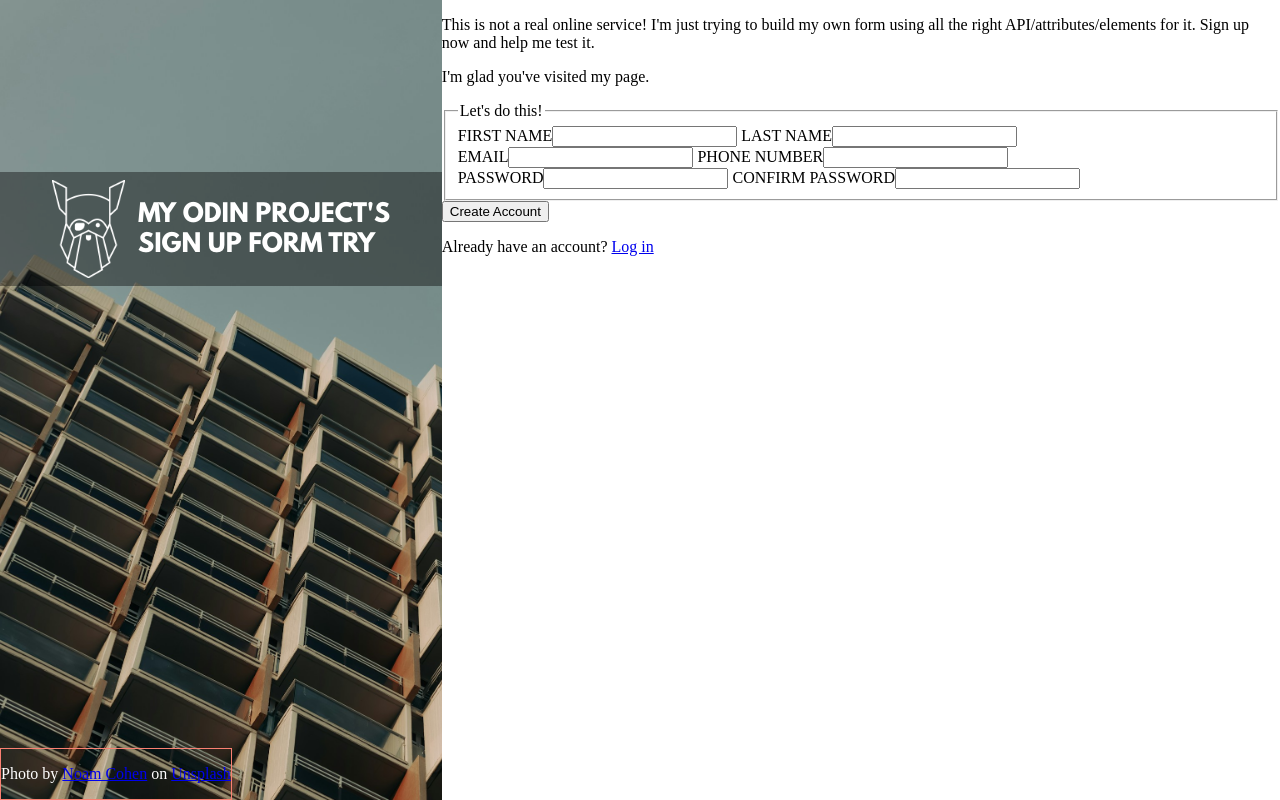
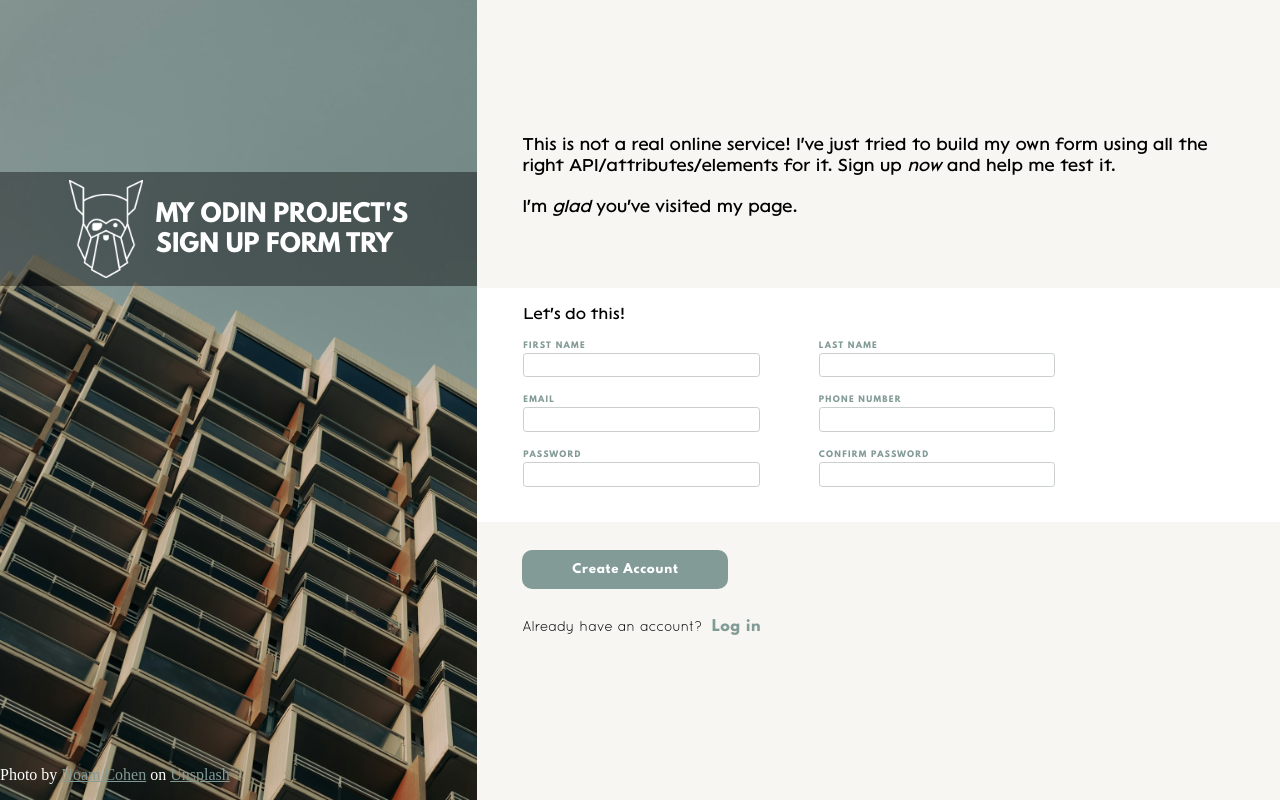
Before and after one commit to hammichalkovic/my-odin-project-practices, a plain HTML site: page od_sign-up_form/index.html in a window 1280 px wide. Drawn offline with Linux system fonts and the light colour scheme.

Commit message:
Mark up #main element and its children

```diff
--- a/od_sign-up_form/css/style.css
+++ b/od_sign-up_form/css/style.css
@@ -2,6 +2,21 @@
 @font-face {
     font-family: League Spartan;
     src: url('../fonts/league-spartan/LeagueSpartan-Bold.otf');
+}
+
+@font-face {
+    font-family: 'Quicksand Regular';
+    src: url('../fonts/quicksand/Quicksand-Regular.otf');
+}
+
+@font-face {
+    font-family: 'Quicksand Italic';
+    src: url('../fonts/quicksand/Quicksand-Italic.otf');
+}
+
+@font-face {
+    font-family: Lack;
+    src: url('../fonts/lack/lack-regular.otf');
 }
 
 html {
@@ -12,13 +27,15 @@ body {
     display: flex;
     margin: 0;
     padding: 0;
+    width: 100vw;
+    min-width: 1200px;
 }
 
 #wallpaper_and_title {
     background-image: url('../design/noam-cohen-STiLtEKYKdY-unsplash.jpg');
     background-size: 100vh;
     height: 100vh;
-    width: 39.7vw;
+    width: 59.5%;
     position: relative;
     display: flex;
 }
@@ -32,8 +49,29 @@ h1 {
 
 }
 
+form {
+    display: flex;
+    align-items: center;
+}
+
 label {
     text-transform: uppercase;
+    font-family: League Spartan;
+    font-size: 0.5rem;
+    letter-spacing: 0.08rem;
+    display: flex;
+    flex-direction: column;
+    padding-bottom: 0.5rem;
+    /* border: 1px solid salmon; */
+
+}
+
+input {
+    height: 2.6vh;
+    width: 18vw;
+    border-radius: 0.4vh;
+    border: 1px solid #cacfce;
+    margin-top: 0.12rem;
 }
 
 footer {
@@ -41,9 +79,28 @@ footer {
     bottom: 0;
     align-self: center;
     color: white;
-    border: 1px solid salmon;
 
 
+}
+
+legend {
+    font-family: Lack;
+    padding-left: 0;
+    margin-bottom: 1.5vh;
+}
+
+span {
+    font-family: Lack;
+    font-style: italic;
+}
+
+#names,
+#contacts,
+#password_setting {
+    display: flex;
+    /* border: 1px solid salmon; */
+    width: 41.55vw;
+    justify-content: space-between;
 }
 
 #title_area {
@@ -60,3 +117,100 @@ footer {
     background-color: hsla(0, 0%, 0%, 0.4);
 
 }
+
+#main {
+    width: 100%;
+    display: flex;
+    flex-direction: column;
+    justify-content: space-between;
+}
+
+#lead {
+    font-family: Lack;
+}
+
+#lead,
+#bottom {
+
+    /* font-weight: 300; */
+    margin: 0;
+    padding: 0;
+    background-color: #F8F6F2;
+    height: 36vh;
+    width: 100%;
+    letter-spacing: -0.02rem;
+    word-spacing: 0.07rem;
+    font-size: 0.9rem;
+    box-sizing: border-box;
+}
+
+#lead__about,
+#lead__calling {
+    display: block;
+    font-size: 1.1rem;
+    width: 700px;
+}
+
+
+fieldset,
+#lead__about,
+#lead__calling,
+#create_account,
+#bottom p {
+    margin:0 0 0 3.5vw;
+
+}
+
+fieldset {
+    border: 1px solid transparent;
+    padding-left: 0;
+    /* border: 1px solid salmon; */
+    display: flex;
+    flex-direction: column;
+    justify-content: space-between;
+    height: 23vh;
+
+
+}
+
+#lead__calling {
+    margin-top: 2.5vh;
+}
+
+#lead__about {
+    margin-top: 16.6vh;
+}
+
+
+#bottom {
+    height: 34.8vh;
+    font-family: 'Quicksand Regular'
+}
+
+a,
+label {
+    color: #829B96;
+}
+
+#create_account {
+    color: white;
+    font-size: 0.75rem;
+    letter-spacing: 0.05rem;
+    font-family: League Spartan;
+    background-color: #829B96;
+    border: 1px solid transparent;
+    height: 4.9vh;
+    width: 16.1vw;
+    display: flex;
+    align-items: center;
+    justify-content: center;
+    border-radius: 10px;
+    margin:3.5vh 0 3.5vh 3.5vw;
+}
+
+#login_link {
+    text-decoration: none;
+    font-family: League Spartan;
+    letter-spacing: 0.03rem;
+    padding-left: 0.3rem;
+}
--- a/od_sign-up_form/index.html
+++ b/od_sign-up_form/index.html
@@ -20,7 +20,7 @@
     </section>
     <section id="main">
         <div id="lead">
-            <p id="lead__about">This is not a real online service! I'm just trying to build my own form using all the right API/attributes/elements for it. Sign up <span>now</span> and help me test it.</p>
+            <p id="lead__about">This is not a real online service! I've just tried to build my own form using all the right API/attributes/elements for it. Sign up <span>now</span> and help me test it.</p>
             <p id="lead__calling">I'm <span>glad</span> you've visited my page.</p>
         </div>
         <form action="#" id="myform" method="post">
@@ -39,9 +39,11 @@
                     <label for="confirm_password">Confirm password<input type="password" name="password_confirmation" id="confirm_password"></label>
                 </div>
             </fieldset>
-            <button id="create_account">Create Account</button>
         </form>
-        <p>Already have an account? <a href="#login">Log in</a></p>
+        <div id="bottom">
+            <button form="myform" id="create_account">Create Account</button>
+            <p>Already have an account?  <a id="login_link" href="#login"> Log in</a></p>
+        </div>
     </section>
 </body>
 </html>
```
Also changed, not shown: od_sign-up_form/fonts/lack/lack-regular.otf (added), od_sign-up_form/fonts/quicksand/Quicksand-BoldItalic.otf (added), od_sign-up_form/fonts/quicksand/Quicksand-Italic.otf (added), od_sign-up_form/fonts/quicksand/Quicksand-Light.otf (added), od_sign-up_form/fonts/quicksand/Quicksand-LightItalic.otf (added), od_sign-up_form/fonts/quicksand/Quicksand-Regular.otf (added), 3 other files.
